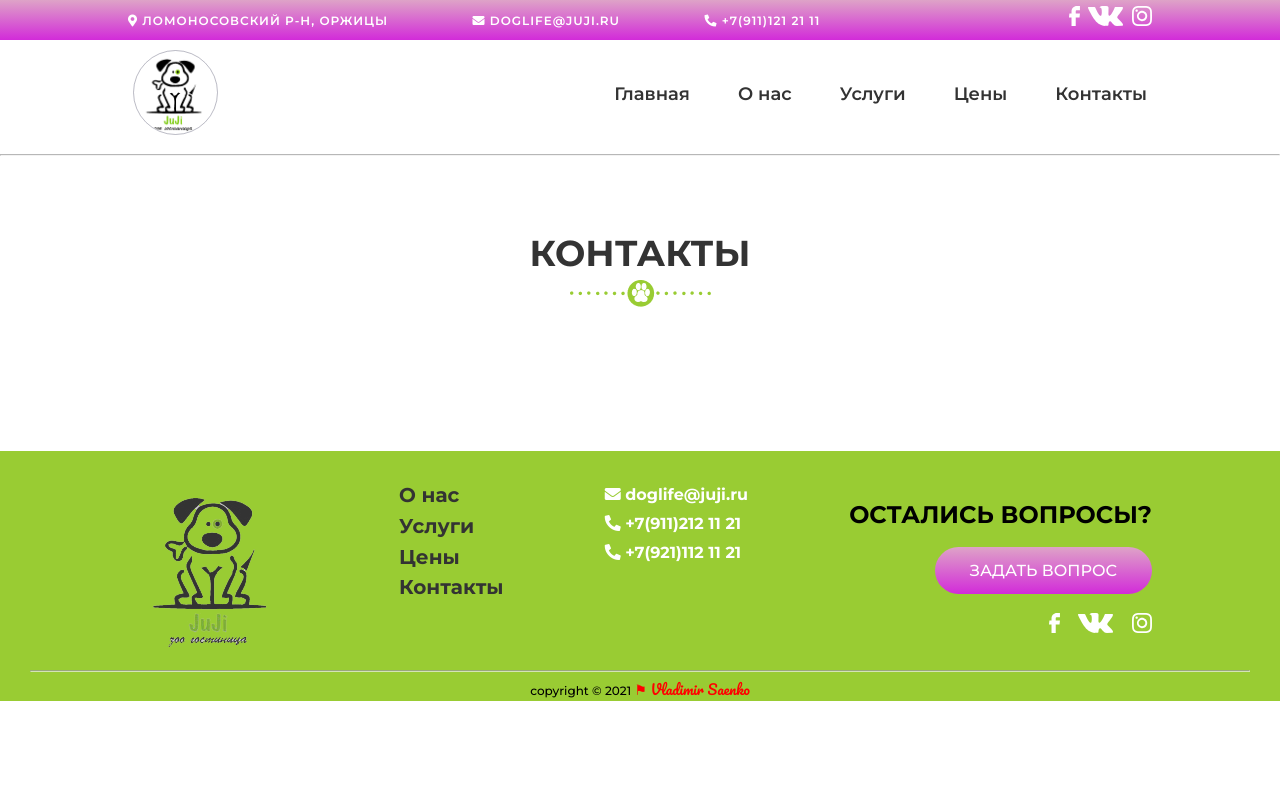
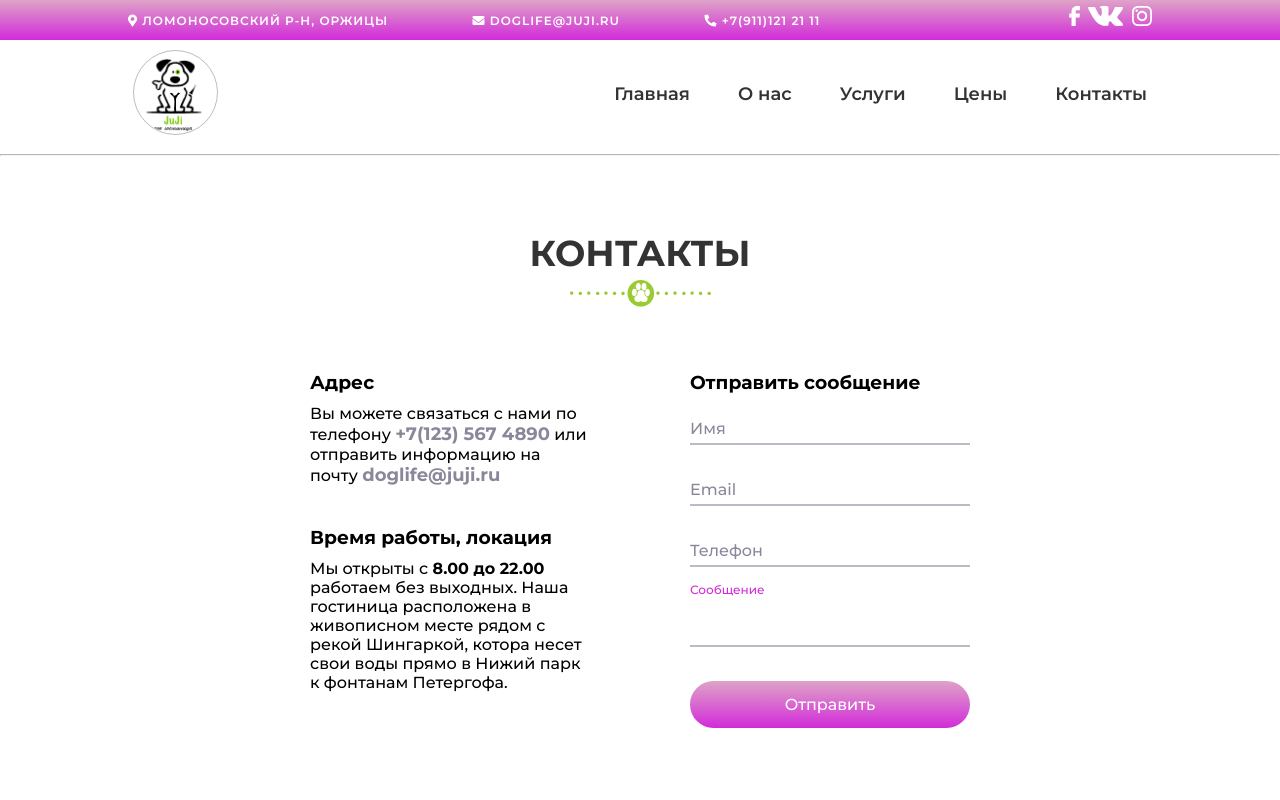
Before and after one commit to buenelefante/Doglife, a plain HTML site: page contact.html in a window 1280 px wide. Shown: the top 800 px of the page. Drawn offline with Linux system fonts and the light colour scheme.

Commit message:
make page contact

```diff
--- a/contact.html
+++ b/contact.html
@@ -44,7 +44,48 @@
                 <img src="img/dog-paw.png" alt="">
             </div>
             <div class="container">
+<div class="contact-content">
+<div class="contact-content__item">
+    <h3>Адрес</h3>
+    <p>Вы можете связаться с нами
+        по телефону <a href="tel+71235674890">+7(123) 567 4890</a>
+        или отправить информацию
+        на почту <a href="mailto:doglife@juji.ru">doglife@juji.ru</a> </p>
+        <h3>Время работы, локация</h3>
+        <p>Мы открыты с <b>8.00 до 22.00</b>  работаем
+            без выходных.
+            Наша гостиница расположена в
+            живописном месте рядом с рекой
+            Шингаркой, котора несет свои воды
+            прямо в Нижий парк к фонтанам
+            Петергофа.</p>
+</div>
+<div class="contact-content__item">
+    <form action="#">
+        <h3>Отправить сообщение</h3>
+        <div class="inputbox">
+            <input type="text" required>
+            <span>Имя</span>
+        </div>
+        <div class="inputbox">
+            <input type="text" required>
+            <span>Email</span>
+        </div>
+        <div class="inputbox">
+            <input type="text" required>
+            <span>Телефон</span>
+        </div>
+        <div class="inputbox">
+            <textarea name="" id=""></textarea>
+            <span>Сообщение</span>
+        </div>
+        <div class="inputbox">
+            <input type="submit" value="Отправить">
 
+        </div>
+    </form>
+</div>
+</div>
             </div>
         </section>
         <footer>
@@ -55,9 +96,9 @@
                     </div>
                     <div class="footer__item">
                         <ul>
-                            <li><a href="#about">О нас</a></li>
+                            <li><a href="index.html#about">О нас</a></li>
                             <li><a href="service.html">Услуги</a></li>
-                            <li><a href="#price">Цены</a></li>
+                            <li><a href="index.html#price">Цены</a></li>
                             <li><a href="contact.html">Контакты</a></li>
                         </ul>
                     </div>
--- a/style.scss
+++ b/style.scss
@@ -655,8 +655,89 @@ hr {
 
    }
 }
-.sex {
 
-
+.contact-content {
+    display: flex;
+    justify-content: center;
+    flex-wrap: wrap;
+    gap: 100px;
+    &__item{
+        flex: 0 1 50%;
+        text-align: left;
+        max-width: 280px;
+        h3 {
+            margin-bottom: 10px;
+        }
+        p {
+            margin-bottom: 40px;
+        }
+        a {
+            color: $dark50;
+            font-size: 18px;
+            font-weight: bold;
+            &:hover {
+                text-decoration: underline;
+            }
+        }
+    }
 
 }
+.inputbox {
+    position: relative;
+    width: 100%;
+    margin-top: 10px;
+    input, textarea{
+        width: 100%;
+        padding: 5px 0;
+        font-size: 16px;
+        margin: 10px 0;
+        border: none;
+        border-bottom: 2px solid $dark25;
+        outline: none;
+        resize: none;
+        &:focus ~ span, &:valid ~ span{
+            color: $basic;
+            font-size: 12px;
+            transform: translateY(-20px);
+        }
+
+    }
+    input[type="submit"]{
+        background: $basic;
+        border: none;
+        cursor: pointer;
+        color: #fff;
+        padding: 14px 30px;
+        background: linear-gradient(180deg, #DEA3C7 0%, #D22BD9 100%);
+        border-radius: 30px;
+        &:hover {
+            background: radial-gradient(50% 50% at 50% 50%, rgba(222, 163, 199, 0.8) 0%, rgba(210, 43, 217, 0.8) 100%);
+        }
+        &:active {
+            box-shadow: 2px 2px 2px $dark75;
+
+    }
+}
+    span {
+        position: absolute;
+        left: 0;
+        padding: 5px 0;
+        font-size: 16px;
+        margin: 10px 0;
+        pointer-events: none;
+        transition: 0.5s;
+        color: $dark50;
+    }
+
+}
+
+// todo ---------------- adaptive ---------------------
+
+@media(max-width:991px){
+    .contact-content {
+        gap: 40px;
+    }
+    .social {
+        display:none;
+    }
+}
```
Also changed, not shown: css/style.css, 1 other file.
